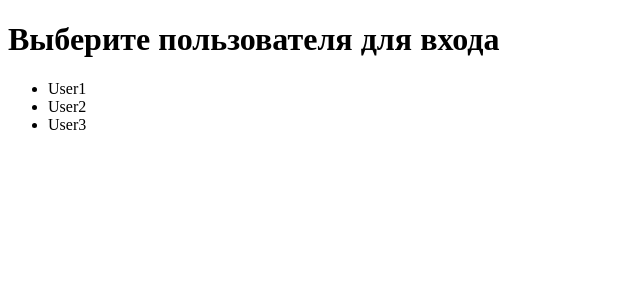
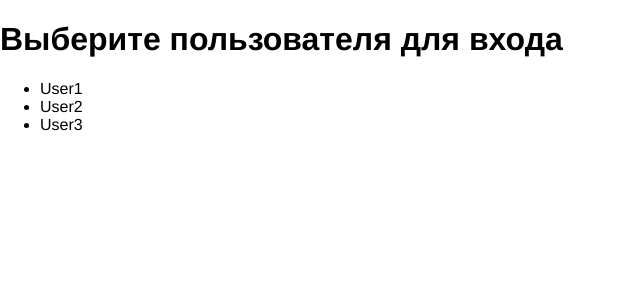
Before and after one commit to yermekulyd/chat-simulator, a Vue app: page / in a window 1280 px wide. Shown: the top 300 px of the page, without its empty margins (0-640 px from the left). Built offline with nearby package versions, Linux system fonts and the light colour scheme.

Commit message:
global: adding globals.css file

```diff
--- a/src/App.vue
+++ b/src/App.vue
@@ -8,11 +8,4 @@ import { RouterView } from 'vue-router'
   </div>
 </template>
 
-<style scoped>
-/* #app {
-  font-family: Avenir, Helvetica, Arial, sans-serif;
-  text-align: center;
-  color: #2c3e50;
-  margin-top: 60px;
-} */
-</style>
+<style scoped></style>
--- /dev/null
+++ b/src/assets/global.css
@@ -0,0 +1,6 @@
+body {
+  font-family: 'Helvetica', 'Arial', sans-serif;
+  margin: 0;
+  padding: 0;
+  box-sizing: border-box;
+}
--- a/src/main.ts
+++ b/src/main.ts
@@ -1,6 +1,7 @@
 import { createApp } from 'vue'
 import App from './App.vue'
 import router from './router'
+import './assets/global.css'
 
 const app = createApp(App)
 
```
